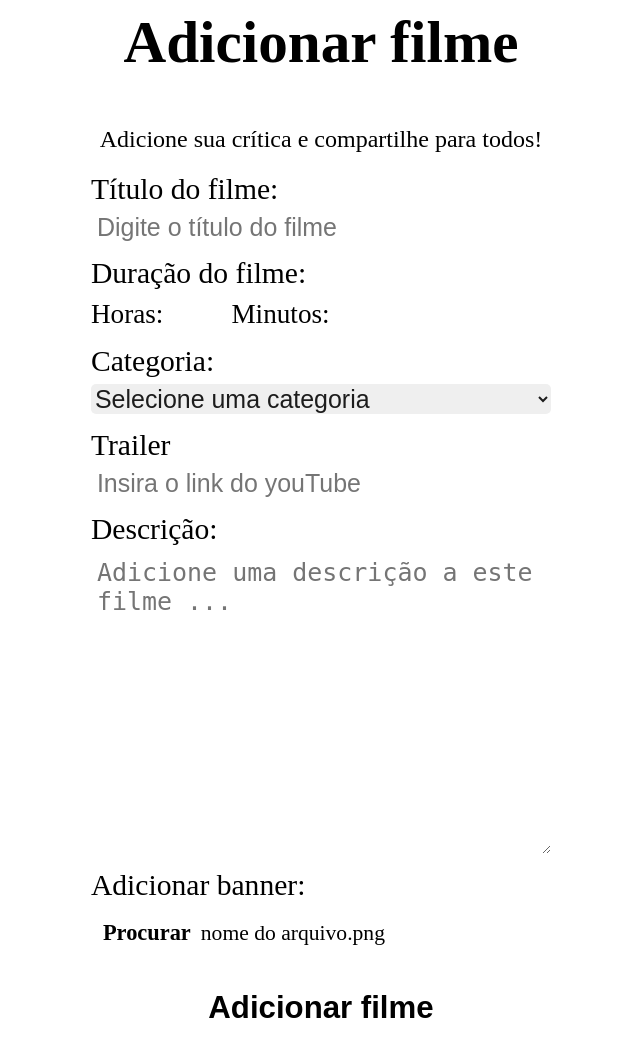
After one commit to Fabriciope/BestMovies, a PHP site: template app/Views/user/register-movie.php in a window 1280 px wide. The commit adds this page. Shown: the whole page, without its empty margins (319-959 px from the left). Run offline with PHP 8.4, Linux system fonts and the light colour scheme; the template is opened without the code that fills it, so the values that code supplies are empty.

Commit message:
registro de filmes finalizado
pagina de registro de filmes finalizada e os dados já estão sendo inseridos no banco.

```diff
--- a/app/Controllers/AuthController.php
+++ b/app/Controllers/AuthController.php
@@ -51,7 +51,7 @@ class AuthController extends Action
             $_SESSION['userID'] = $userValidation['userData']['id'];
             $_SESSION['username'] = $userValidation['userData']['name'];
 
-            header('location: /perfil?sc');
+            header('location: /profile');
         }
     }
 
@@ -89,7 +89,7 @@ class AuthController extends Action
             session_start();
             $_SESSION['userID'] = $userValidation['userData']['id'];
             $_SESSION['username'] = $userValidation['userData']['name'];
-            header('location: /perfil?');
+            header('location: /profile');
         }
     }
 }
--- a/app/Views/layout1.php
+++ b/app/Views/layout1.php
@@ -30,13 +30,13 @@
 
                     <?php if (isset($_SESSION) && !empty($_SESSION['userID']) && !empty($_SESSION['username'])):  ?>
                         <li class="userNavigation <?php if($this->view->page == 'home/index')echo'active'?>"><a href="/home">Home</a></li>
-                        <li class="userNavigation"><a href="#"><i class="add-film fa-solid fa-photo-film"></i>Adicionar filme</a></li>
+                        <li class="userNavigation"><a href="/page-register-movie"><i class="add-film fa-solid fa-photo-film"></i>Adicionar filme</a></li>
                         <li class="userNavigation"><a href="#">Meus filmes</a></li>
-                        <li class="userNavigation <?php if($this->view->page == 'user/profile')echo'active'?>"><a class="name" href="/perfil">Olá, <?=$_SESSION['username']?><i class="arrow-down fa-solid fa-angle-down"></i></a></li>
+                        <li class="userNavigation <?php if($this->view->page == 'user/profile')echo'active'?>"><a class="name" href="/profile">Olá, <?=$_SESSION['username']?><i class="arrow-down fa-solid fa-angle-down"></i></a></li>
 
                     <?php else: ?>
                         <li class="<?php if($this->view->page == 'home/index')echo'active'?>"><a href="/home">Home</a></li>
-                        <li class="<?php if($this->view->page == 'home/enter-register')echo'active'?> ER"><a href="/entrar-registrar">Entrar / Registrar</a></li>
+                        <li class="<?php if($this->view->page == 'home/enter-register')echo'active'?> ER"><a href="/enter-register">Entrar / Registrar</a></li>
 
                     <?php endif; ?>
 
--- /dev/null
+++ b/app/Views/user/my-movies.php
@@ -0,0 +1,2 @@
+<link rel="stylesheet" href="css/my-movies.css">
+adsads
--- /dev/null
+++ b/app/Views/user/register-movie.php
@@ -0,0 +1,59 @@
+<link rel="stylesheet" href="css/add-movie.css">
+<main>
+    <div class="center">
+        <h2>Adicionar filme</h2>
+        <p>Adicione sua crítica e compartilhe para todos!</p>
+        <form action="/register-movie" method="post" enctype="multipart/form-data">
+                <div class="box-inputs">
+                    <label for="movie-title">Título do filme:</label>
+                    <input type="text" name="title" id="movie-title" placeholder="Digite o título do filme" value="<?=$this->view->movieData['inputTitle']??''?>" required>
+                </div>
+                <div class="box-inputs">
+                    <label for="movie-lenght">Duração do filme:</label>
+                    <div class="lenght">
+                        <div class="hm">
+                            <span>Horas: </span> <input type="number" name="hours" id="movie-lenght" max="10" value="<?=$this->view->movieData['inputHours']??''?>">
+                        </div>
+                        <div class="hm">
+                            <span>Minutos: </span> <input type="number" name="minutes" max="60" value="<?=$this->view->movieData['inputMinutes']??''?>">
+                        </div>
+                    </div>
+                </div>
+                <div class="box-inputs">
+                    <label for="category">Categoria:</label>
+                    <select name="category" id="category" required>
+                        <?php if (isset($this->view->movieData['inputCategory'])): ?>
+                            <option selected><?=$this->view->movieData['inputCategory']?></option>
+                        <?php endif; ?>
+                        <option>Selecione uma categoria</option>
+                        <option value="Ação">Ação</option>
+                        <option value="Drama">Drama</option>
+                        <option value="Comédia">Comédia</option>
+                        <option value="Fantasia">Fantasia</option>
+                        <option value="Ficção científica">Ficção científica</option>
+                        <option value="Romance">Romance</option>
+                        <option value="Terror">Terror</option>
+                        <option value="Suspense">Suspense</option>
+                    </select>
+                </div>
+                <div class="box-inputs">
+                    <label for="trailer">Trailer</label>
+                    <input type="text" name="trailer" id="trailer" placeholder="Insira o link do youTube" value="<?=$this->view->movieData['inputTrailer']??''?>">
+                </div>
+                <div class="box-inputs">
+                    <label for="description">Descrição:</label>
+                    <textarea name="description" id="description" rows="10" placeholder="Adicione uma descrição a este filme ..." minlength="10" required><?=$this->view->movieData['inputDescription']??''?></textarea>
+                </div>
+                <div class="box-inputs file">
+                    <label for="imageFile">Adicionar banner: </label>
+                    <input type="file" name="movieFile" id="imageFile">
+                    <label for="imageFile" class="movie-file">
+                        <span>Procurar</span><span class="text-file">nome do arquivo.png</span>
+                    </label>
+                </div>
+                <p class="error"><?=$this->view->msgErrorRegisterMovie??''?></p>
+                <button type="submit">Adicionar filme</button>
+        </form>
+    </div>
+</main>
+<script src="js/files.js"></script>
--- /dev/null
+++ b/public/css/add-movie.css
@@ -0,0 +1,141 @@
+main{
+    width: 91%;
+    max-width: 1200px;
+    margin: 0 auto;
+}
+main .center{
+    width: 40%;
+    margin: 0 auto;
+}
+main .center h2{
+    font-size: 3.7rem;
+    text-align: center;
+    color: var(--title-color);
+}
+main .center p{
+    margin-bottom: 20px;
+    font-size: 1.5rem;
+    text-align: center;
+    color: var(--text-color);
+}
+main .center div.box-inputs{
+    width: 100%;
+    margin-bottom: 15px;
+    display: flex;
+    flex-direction: column;
+}
+main .center .box-inputs.file{
+    margin-bottom: 3px;
+}
+main .center .box-inputs label{
+    margin-bottom: 6px;
+    font-size: 1.85rem;
+    font-weight: 500;
+    color: var(--title-color);
+}
+main .center .box-inputs input{
+    width: 100%; height: 30px;
+    font-size: 1.56rem;
+    font-weight: 400;
+    border-radius: 5px;
+    padding-left: 6px;
+    outline: none;
+    border: none;
+    box-shadow: 0 2px 0 var(--bg-box);
+}
+main .center .box-inputs .lenght{
+    width: 100%;
+    margin-top: 3px;
+    display: flex;
+    justify-content: flex-start;
+    align-items: center;
+    gap: 10px;
+}
+main .center .box-inputs .lenght .hm{
+    display: flex;
+    justify-content: space-between;
+    align-items: center;
+}
+main .center .box-inputs .lenght .hm span{
+    margin-right: 5px;
+    font-size: 1.7rem;
+    font-weight: 500;
+    color: var(--title-color);
+}
+main .center .box-inputs .lenght .hm input{
+    width: 53px; height: 27px;
+    font-size: 1.58rem;
+    font-weight: 500;
+}
+main .center .box-inputs input[type=file]{
+    display: none;
+}
+main .center .box-inputs label.movie-file{
+    display: inline-block;
+    padding: 7px;
+    cursor: pointer;
+    border-radius: 5px;
+    border: 2px solid var(--main-red);
+}
+main .center .box-inputs label.movie-file span:first-child{
+    display: inline-block;
+    padding: 5px;
+    font-size: 1.4rem;
+    font-weight: 600;
+    border-radius: 5px;
+    color: black;
+    background: var(--main-red);
+}
+main .center .box-inputs label.movie-file span:nth-child(2){
+    margin-left: 5px;
+    font-size: 1.35rem;
+    color: var(--title-color);
+}
+main .center .box-inputs select {
+    width: 100%; height: 30px;
+    font-size: 1.56rem;
+    font-weight: 500;
+    cursor: pointer;
+    border-radius: 5px;
+    border: none;
+    color: #1c1c1c;
+    box-shadow: 0 2px 0 var(--bg-box);
+    outline: none;
+}
+main .center .box-inputs select option{
+    padding: 40px 5px;
+    font-weight: 500;
+    color: black;
+}
+main .center .box-inputs textarea{
+    padding: 6px;
+    font-size: 1.56rem;
+    font-weight: 500;
+    outline: none;
+    resize: vertical;
+    border-radius: 5px;
+    border: none;
+}
+main .center button{
+    width: 100%;
+    margin: auto;
+    padding: 2px 0;
+    font-size: 1.95rem;
+    font-weight: 600;
+    cursor: pointer;
+    border: none;
+    border-radius: 5px;
+    border: 2px solid var(--main-red);
+    background: var(--main-red);
+    transition: .2s;
+}
+main .center button:hover{
+    background: transparent;
+    color: var(--main-red);
+    transition: .2s;
+}
+main .center p.error{
+    font-weight: 600;
+    color: rgb(255, 40, 40);
+    text-align: left;
+}
--- a/public/css/enter-register.css
+++ b/public/css/enter-register.css
@@ -170,7 +170,6 @@ section.register .center button:hover{
     color: var(--main-red);
     transition: .2s;
 }
-.msgSuccess,
 .msgError{
     font-size: 1.5rem;
     font-weight: 600;
--- /dev/null
+++ b/public/css/my-movies.css
@@ -0,0 +1,3 @@
+body{
+    background: red;
+}
--- a/public/css/profile.css
+++ b/public/css/profile.css
@@ -216,7 +216,7 @@ section.right .center button{
     cursor: pointer;
     border: none;
     border-radius: 5px;
-    border: 2px solid red;
+    border: 2px solid var(--main-red);
     background: var(--main-red);
     transition: .2s;
 }
--- a/public/js/files.js
+++ b/public/js/files.js
@@ -1,15 +1,6 @@
 const textFile= document.querySelector('.text-file');
 const inputImage= document.getElementById('imageFile');
-const image= document.getElementById('image');
 
 inputImage.addEventListener('change', function(){
     textFile.innerHTML = this.files[0].name;
-
-    const reader = new FileReader();
-
-    reader.onload= ()=>{
-        image.src = reader.result;
-    }
-
-    reader.readAsDataURL(image.files[0])
 });
```
Also changed, not shown: app/Controllers/MoviesController.php (added, +67 -0 lines), app/Controllers/UserController.php (+2 -25 lines), app/Http/Router.php (+28 -7 lines), app/Models/Movies.php (added, +95 -0 lines), app/Models/Users.php (+6 -5 lines), app/Views/user/profile.php (+9 -9 lines), public/images/users/d2a9b0f513img39 edit 2.1.jpg (deleted).
